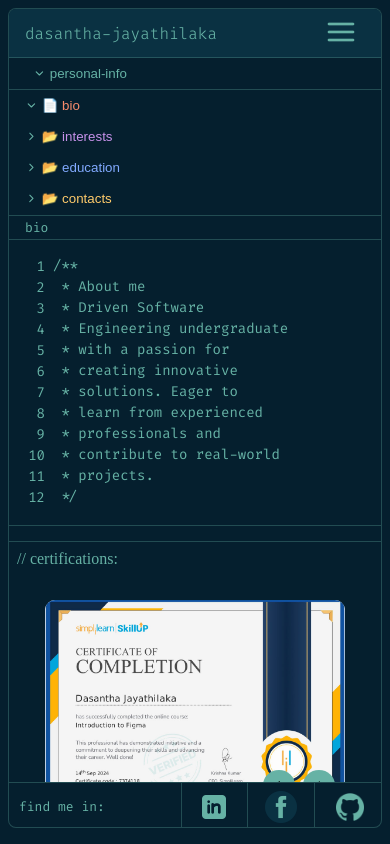
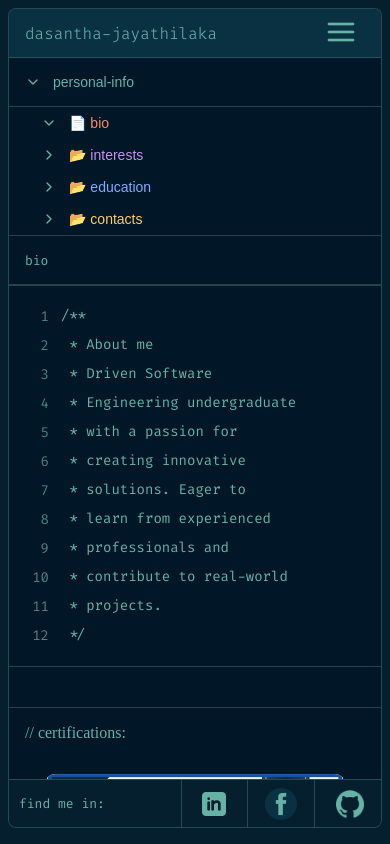
Before and after one commit to dev-Dasan2000/portfolio, a React (Vite) app: page /about in a window 390 px wide. Built offline with nearby package versions, Linux system fonts and the light colour scheme.

Commit message:
eighth commit

```diff
--- a/src/css/about.css
+++ b/src/css/about.css
@@ -293,122 +293,204 @@
 }
 
 @media screen and (max-width: 768px) {
-    .about-main-container {
-        grid-template-columns: 1fr;
-        min-height: calc(100vh - 120px); /* Adjust based on header/footer height */
+    /* Main container */
+    .main-container {
+        overflow-y: auto;
+        display: flex;
+        flex-direction: column;
     }
 
-    .main-container-1 {
-        display: none; /* Hide the icon sidebar on mobile */
+    .about-main-container {
+        grid-template-columns: 1fr !important;
+        display: flex;
+        flex-direction: column;
+        height: calc(100vh - 60px); /* Adjust based on your header height */
+        overflow-y: auto;
+        position: relative;
+        background-color: #011627;
     }
 
+    /* Hide sidebar */
+    .main-container-1 {
+        display: none;
+    }
+
+    /* File explorer section */
     .main-container-2 {
         border-right: none;
-        border-bottom: 0.1px solid var(--color-3-transparent);
+        border-bottom: 1px solid var(--color-3-transparent);
+        height: auto;
+        min-height: fit-content;
     }
 
+    .folder-column {
+        padding: 0;
+    }
+
+    .main-section {
+        border-bottom: 1px solid var(--color-3-transparent);
+        padding: 0.5rem 0;
+    }
+
+    .section-button {
+        padding: 0.5rem 1rem;
+        font-size: 14px;
+        gap: 0.5rem;
+    }
+
+    .section-content {
+        padding-left: 1rem;
+    }
+
+    /* Bio section */
     .main-container-3 {
         border-right: none;
-        border-bottom: 0.1px solid var(--color-3-transparent);
+        border-bottom: 1px solid var(--color-3-transparent);
+        height: auto;
+        overflow: visible;
     }
 
     .content-header {
+        padding: 0.75rem 1rem;
         width: 100%;
-        border-right: none;
+        display: flex;
+        justify-content: space-between;
+        align-items: center;
+        border-bottom: 1px solid var(--color-3-transparent);
     }
 
     .content-display {
-        max-height: 300px; /* Limit height on mobile */
+        padding: 1rem;
+        height: auto;
+        overflow-y: auto;
+    }
+
+    *::-webkit-scrollbar {
+        display: none;
+    }
+
+    .bio-content {
+        padding: 0;
+    }
+
+    .line {
+        padding: 0.25rem 0;
+        font-size: 14px;
+    }
+
+    .line-number {
+        width: 24px;
+        margin-right: 12px;
+        opacity: 0.7;
+    }
+
+    /* Certificates section */
+    .main-container-4 {
+        height: auto;
+        min-height: 400px;
+        position: relative;
+        display: flex;
+        flex-direction: column;
+    }
+
+    .certificate-header {
+        padding: 0.5rem 1rem;
+        border-bottom: 1px solid var(--color-3-transparent);
     }
 
     .certificate-content {
-        padding: 0.5rem;
+        padding: 1rem;
+        height: auto;
+        overflow: visible;
+        display: flex;
+        flex-direction: column;
+        gap: 1rem;
     }
 
-    /* Adjust skills container for mobile */
-    .skills-container {
-        gap: 0.5rem;
-        padding: 0.5rem;
-        justify-content: center;
-    }
-
-    .skill-image {
-        width: 2rem; /* Slightly smaller skill icons on mobile */
-        height: auto;
-    }
-
-    /* Adjust image slider for mobile */
     .image-slider {
         width: 100%;
         max-width: 300px;
         height: 210px;
+        margin: 1rem auto;
+        position: relative;
+        overflow: hidden;
     }
 
-    /* Adjust navigation buttons */
+    .slide {
+        position: absolute;
+        width: 100%;
+        height: 100%;
+    }
+
+    .slide img {
+        width: 100%;
+        height: 100%;
+        object-fit: contain;
+        border-radius: 8px;
+    }
+
     .navigation {
+        position: absolute;
         bottom: 10px;
         right: 10px;
+        display: flex;
+        gap: 8px;
+        z-index: 2;
     }
 
     .nav-button {
-        padding: 6px 12px;
-        font-size: 16px;
+        padding: 8px 16px;
+        background-color: var(--color-3);
+        border: none;
+        border-radius: 50%;
+        cursor: pointer;
+        font-size: 18px;
+        opacity: 0.8;
     }
 
-    /* Adjust contact items for mobile */
-    .contact-item {
-        padding: 8px 0;
+    /* Skills section */
+    .skills-container {
+        display: flex;
+        flex-wrap: wrap;
+        gap: 1rem;
+        justify-content: center;
+        margin-top: 1rem;
     }
 
-    .contact-item span {
-        font-size: 14px;
-        word-break: break-all;
+    .skill-image {
+        width: 2rem;
+        height: 2rem;
     }
 
-    /* Adjust line numbers and content for mobile */
-    .line {
+    /* Education section */
+    .education-content {
+        padding: 1rem;
+        gap: 0.75rem;
         font-size: 14px;
     }
 
-    .line-number {
-        width: 20px;
-        margin-right: 8px;
+    /* Contacts section */
+    .contact-item {
+        padding: 0.75rem;
+        font-size: 14px;
     }
 
-    /* Adjust folder structure */
-    .section-button {
-        padding: 8px;
+    /* Social links */
+    .find-me-in {
+        position: fixed;
+        bottom: 0;
+        left: 0;
+        width: 100%;
+        padding: 1rem;
+        background-color: #011627;
+        border-top: 1px solid var(--color-3-transparent);
+        display: flex;
+        justify-content: center;
+        gap: 1.5rem;
+        z-index: 10;
     }
 
-    .section-content {
-        padding-left: 8px;
-    }
-
-    .chevron-icon {
-        width: 0.8rem;
-        height: 0.8rem;
-    }
-
-    /* Education content adjustments */
-    .education-content {
-        gap: 0.5rem;
-        font-size: 14px;
-        padding: 0 0.5rem;
-    }
-
-    /* Scrollbar adjustments for mobile */
-    .certificate-content::-webkit-scrollbar,
-    .content-display::-webkit-scrollbar {
-        width: 0.5rem;
-    }
-
-    /* Main container 4 adjustments */
-    .main-container-4 {
-        grid-template-rows: auto 1fr;
-    }
-
-    .certificate-header {
-        min-height: 1rem;
-        max-height: 1rem;
+    .contacts-content {
+        padding: 0;
     }
 }
--- a/src/css/contact.css
+++ b/src/css/contact.css
@@ -357,9 +357,8 @@
     .container-header {
         align-self: flex-start;
         margin-bottom: 1.5rem;
-        font-size: 1.2rem;
+        font-size: 0.9rem;
         color: var(--color-3);
-        opacity: 0.8;
         font-family: "Fira Code", serif;
     }
 
```
